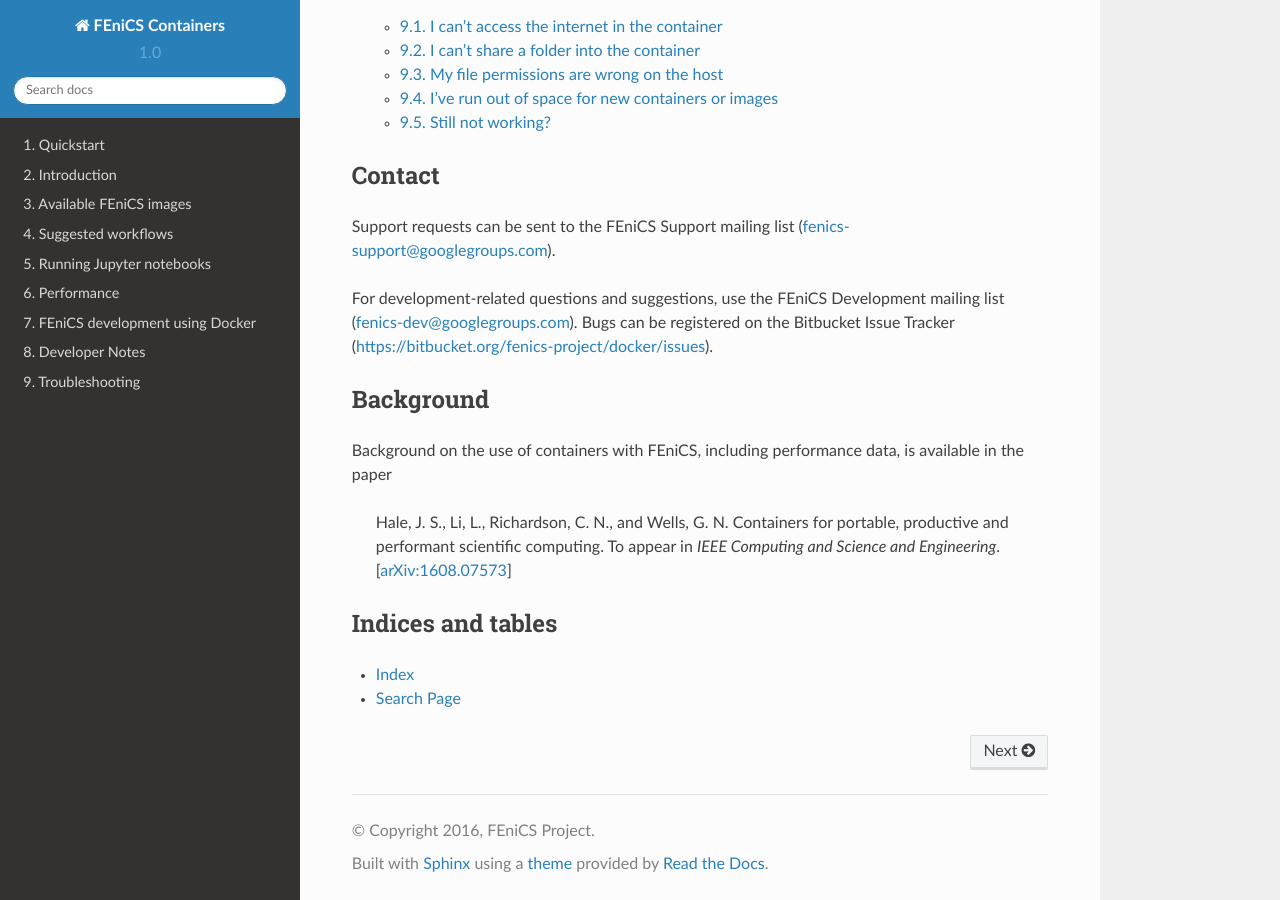
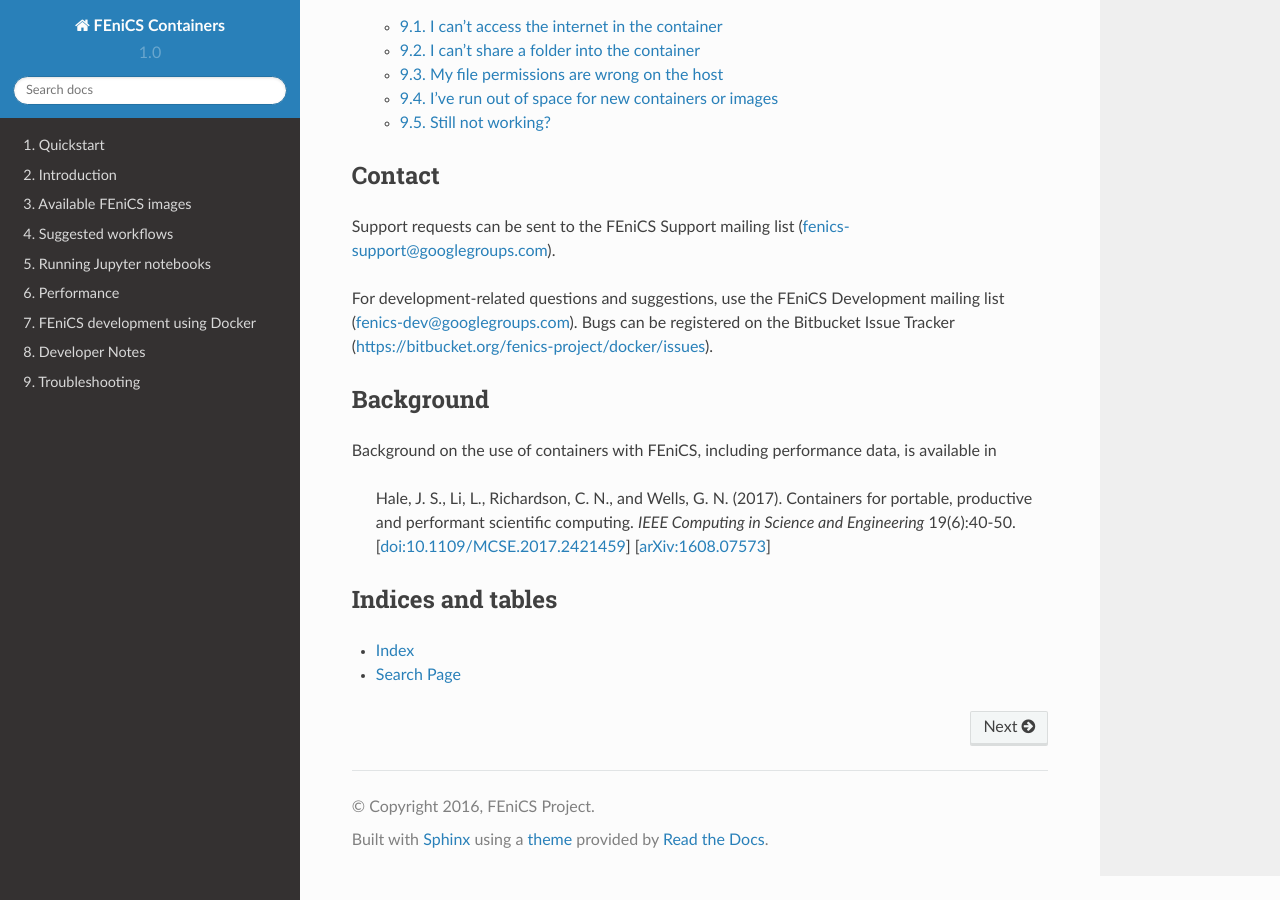
Before and after one commit to vacary/docker, a Sphinx documentation site: the page built from doc/source/index.rst, in a window 1280 px wide and 900 px high, scrolled down 1166 px. Built offline with Sphinx 7.4.7 and the Read the Docs theme 2.0.0, drawn with Linux system fonts in a browser that asks for light colours.

Commit message:
Update paper reference [skip build]

```diff
--- a/doc/source/index.rst
+++ b/doc/source/index.rst
@@ -47,12 +47,14 @@ Background
 ==========
 
 Background on the use of containers with FEniCS, including performance
-data, is available in the paper
+data, is available in
 
-  Hale, J. S., Li, L., Richardson, C. N., and Wells, G. N. Containers
-  for portable, productive and performant scientific computing. To
-  appear in *IEEE Computing and Science and Engineering*.
-  [`arXiv:1608.07573 <http://arxiv.org/abs/1608.07573>`_]
+  Hale, J. S., Li, L., Richardson, C. N., and Wells, G. N. (2017).
+  Containers for portable, productive and performant scientific
+  computing. *IEEE Computing in Science and Engineering* 19(6):40-50.
+  [`doi:10.1109/MCSE.2017.2421459
+  <https://doi.org/10.1109/MCSE.2017.2421459>`_] [`arXiv:1608.07573
+  <http://arxiv.org/abs/1608.07573>`_]
 
 
 Indices and tables
```
Also changed, not shown: doc/source/performance.rst (+7 -1 lines).
